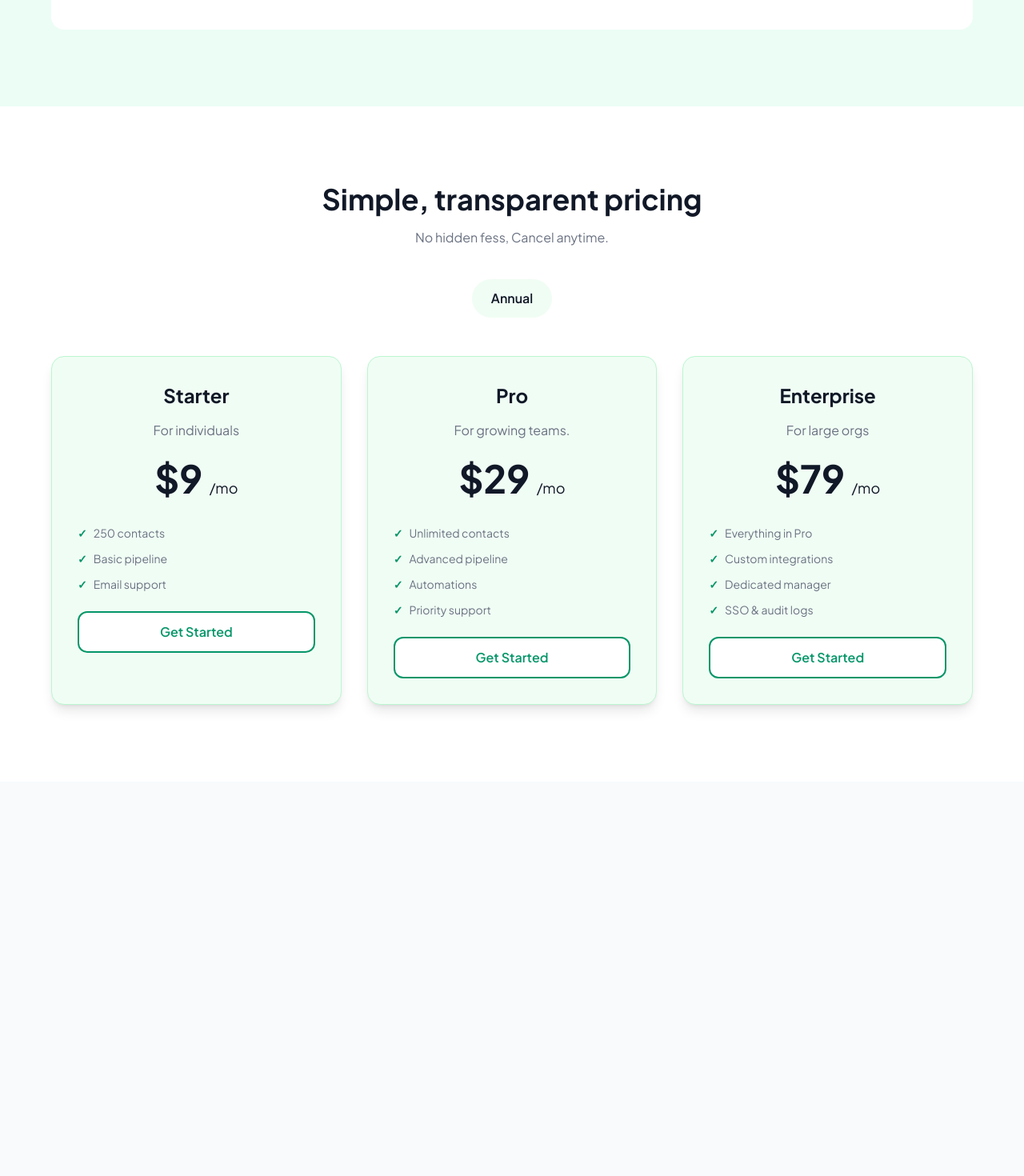
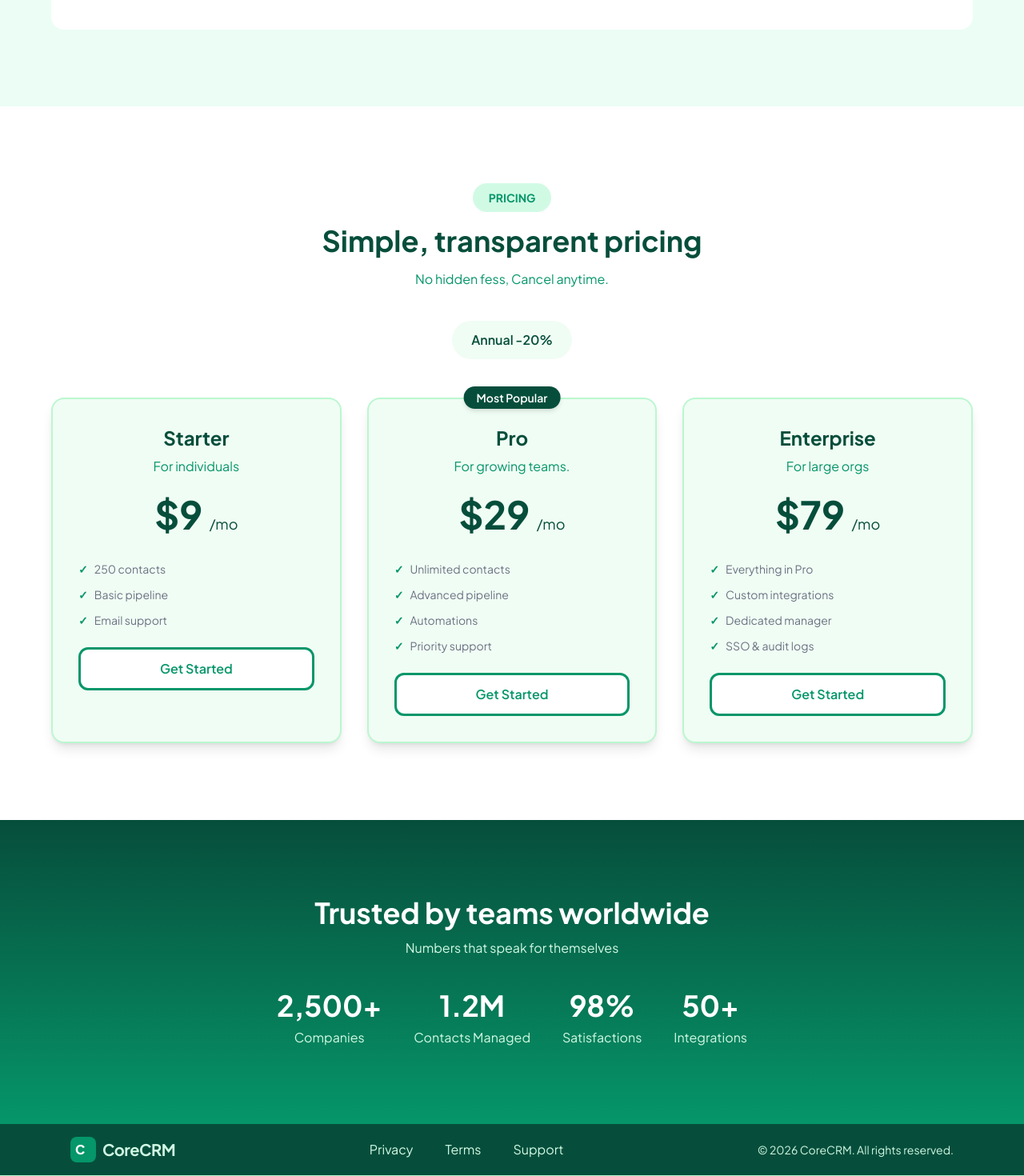
Before and after one commit to ariellecharlize-cp/CoreCRM-Landing-Page, a Vue app: page / in a window 1280 px wide. Shown: the part 2489-3959 px from the top of the page at 80% size. Before the commit the page ends 3466 px from the top, so only its background shows below. Built offline with nearby package versions, Linux system fonts and the light colour scheme.

Commit message:
98% done

```diff
--- a/index.html
+++ b/index.html
@@ -5,7 +5,7 @@
     <link rel="icon" href="/favicon.ico">
     <meta name="viewport" content="width=device-width, initial-scale=1.0">
 
-    <title>Vite App</title>
+    <title>CoreCRM</title>
   </head>
   <body>
     <div id="app"></div>
--- a/src/App.vue
+++ b/src/App.vue
@@ -4,6 +4,8 @@
     <FeatureGrid />
     <ContactTable />
     <PricingSection />
+    <StatsCounter />
+    <Footer />
   </div>
 </template>
 
@@ -12,6 +14,9 @@ import HeroSection from './components/HeroSection.vue'
 import FeatureGrid from './components/FeatureGrid.vue'
 import ContactTable from './components/ContactTable.vue'
 import PricingSection from './components/PricingSection.vue'
+import StatsCounter from './components/StatsCounter.vue'
+import Footer from './components/Footer.vue'
+
 
 export default {
   name: 'App',
@@ -21,6 +26,8 @@ export default {
     FeatureGrid,
     ContactTable,
     PricingSection,
+    StatsCounter,
+    Footer
   },
 }
 </script>
--- /dev/null
+++ b/src/components/Footer.vue
@@ -0,0 +1,25 @@
+<template>
+  <footer>
+    <div class="bg-emerald-dark border-b border-emerald-pale">
+        <div class="max-w-6xl mx-auto px-6 py-4 flex items-center justify-between">
+
+        <!--icon-->
+            <div class="flex items-center gap-2">
+                <div class="w-8 h-8 bg-emerald rounded-lg flex items-center justify-between p-1.5 text-white font-black text-center">
+                    C
+                </div>
+                 <span class="text-xl text-emerald-light font-bold tracking-tight"> CoreCRM</span>
+            </div>
+
+            <div class="flex flex-col md:flex-row items-center justify-center gap-10 mt-10 md:mt-0">
+                <a href="#" class="text-emerald-light hover:text-white transition">Privacy</a>
+                <a href="#" class="text-emerald-light hover:text-white transition">Terms</a>
+                <a href="#" class="text-emerald-light hover:text-white transition">Support</a>
+            </div>
+            <p class="text-emerald-light text-sm mt-4 md:mt-0">
+                &copy; 2026 CoreCRM. All rights reserved.
+            </p>
+        </div>
+    </div>
+  </footer>
+</template>
--- a/src/components/PricingCard.vue
+++ b/src/components/PricingCard.vue
@@ -1,10 +1,14 @@
 <template>
-  <div class="group bg-emerald-surface rounded-2xl shadow-lg p-8 border border-emerald-pale text-center hover:bg-emerald hover:text-white hover:scale-105 transition duration-300">
-    <h3 class="text-2xl font-bold mb-4">
+  <div class="relative group bg-emerald-surface text-emerald-dark rounded-2xl shadow-lg p-8 border-2 border-emerald-pale text-center hover:bg-emerald hover:text-white hover:scale-105 transition duration-300">
+    <div v-if="plan.badge" class="absolute -top-4 left-1/2 -translate-x-1/2 bg-emerald-dark text-white text-sm font-semibold px-4 py-1 rounded-full shadow-md"    >
+      {{ plan.badge }}
+    </div>
+
+    <h3 class="text-2xl font-bold mb-2">
       {{ plan.name }}
     </h3>
 
-    <p class="text-gray-500 group-hover:text-white mb-6 ">
+    <p class="text-emerald group-hover:text-white mb-6 ">
       {{ plan.description }}
     </p>
 
@@ -28,7 +32,7 @@
 
     <button
       @click="$emit('choose-plan', plan.name)"
-      class="text-emerald bg-white border-2 border-emerald hover:text-emerald px-6 py-3 rounded-xl w-full font-semibold"
+      class="text-emerald bg-white border-3 border-emerald hover:text-emerald px-6 py-3 rounded-xl w-full font-semibold"
     >
       Get Started
     </button>
--- a/src/components/PricingSection.vue
+++ b/src/components/PricingSection.vue
@@ -2,19 +2,22 @@
   <section class="py-24 px-6 bg-white">
     <div class="max-w-6xl mx-auto text-center">
 
-      <h2 class="text-4xl font-bold mb-4">
+      <p class="text-sm mb-4 text-emerald font-bold bg-emerald-light inline-block px-5 py-2 rounded-full">
+        PRICING
+     </p>
+      <h2 class="text-4xl text-emerald-dark font-bold mb-4">
         Simple, transparent pricing
       </h2>
 
-      <p class="text-gray-500 mb-10">
+      <p class="text-emerald mb-10">
         No hidden fess, Cancel anytime.
       </p>
 
       <button
         @click="toggleBilling"
-        class="mb-12 bg-emerald-surface hover:bg-emerald hover:text-white px-6 py-3 rounded-full font-semibold"
+        class="mb-12 bg-emerald-surface text-emerald-dark hover:bg-emerald hover:text-white px-6 py-3 rounded-full font-semibold"
       >
-        {{ yearly ? 'Monthly' : 'Annual' }}
+        {{ yearly ? 'Monthly' : 'Annual -20%' }}
       </button>
 
       <div class="grid grid-cols-1 md:grid-cols-3 gap-8">
@@ -63,6 +66,7 @@ export default {
         },
 
         {
+          badge: 'Most Popular',
           name: 'Pro',
           description: 'For growing teams.',
           monthly: 29,
--- a/src/components/StatsCounter.vue
+++ b/src/components/StatsCounter.vue
@@ -0,0 +1,56 @@
+<template>
+  <section class="py-24 px-6 bg-gradient-to-b from-emerald-dark to-emerald">
+    <div class="max-w-6xl mx-auto">
+
+    <div class="max-w-6xl mx-auto text-center">
+      <h2 class="text-4xl text-white font-bold mb-3">
+        Trusted by teams worldwide
+      </h2>
+
+      <p class="text-emerald-light">
+        Numbers that speak for themselves
+      </p>
+    </div>
+
+        <div class="flex flex-col md:flex-row items-center justify-center gap-10 mt-10">
+
+            <div class="text-center">
+                <p class="text-4xl text-white font-bold mb-2">
+                    2,500+
+                </p>
+                <p class="text-emerald-light">
+                    Companies
+                </p>
+            </div>
+
+            <div class="text-center">
+                <p class="text-4xl text-white font-bold mb-2">
+                    1.2M
+                </p>
+                <p class="text-emerald-light">
+                    Contacts Managed
+                </p>
+            </div>
+
+            <div class="text-center">
+                <p class="text-4xl text-white font-bold mb-2">
+                    98%
+                </p>
+                <p class="text-emerald-light">
+                    Satisfactions
+                </p>
+            </div>
+
+            <div class="text-center">
+                <p class="text-4xl text-white font-bold mb-2">
+                    50+
+                </p>
+                <p class="text-emerald-light">
+                    Integrations
+                </p>
+            </div>
+
+        </div>
+    </div>
+  </section>
+</template>
```
